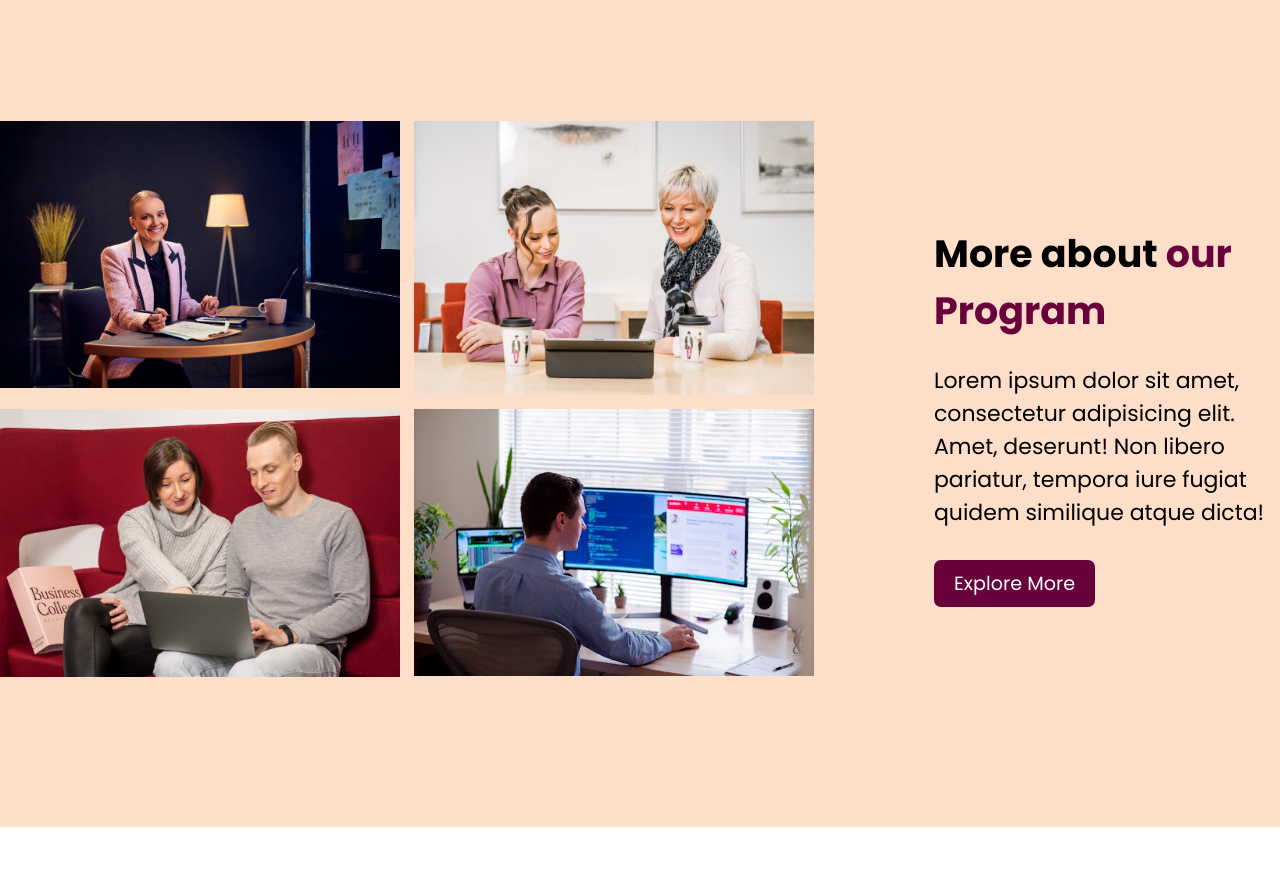
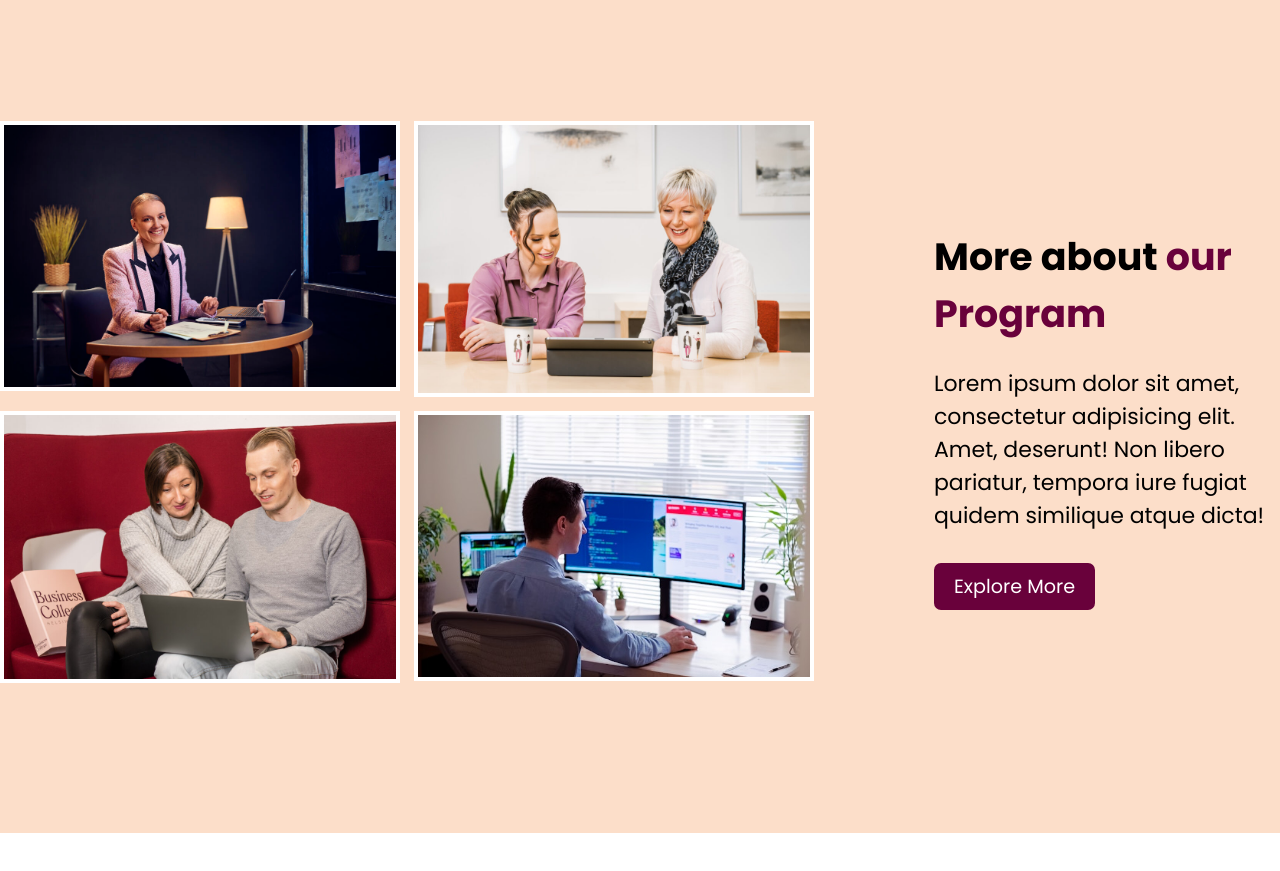
Before and after one commit to tutulhaque/bc-full-stack, a plain HTML site: page index.html in a window 1280 px wide. Shown: the part 800-1671 px from the top of the page. Drawn offline with Linux system fonts and the light colour scheme.

Commit message:
css updated

```diff
--- a/style/style.css
+++ b/style/style.css
@@ -122,6 +122,7 @@
 }
 .gallery-image {
   width: 400px;
+  border: 4px solid #fff;
 }
 .our-features {
   margin-left: 120px;
```
Also changed, not shown: 1 other file.
